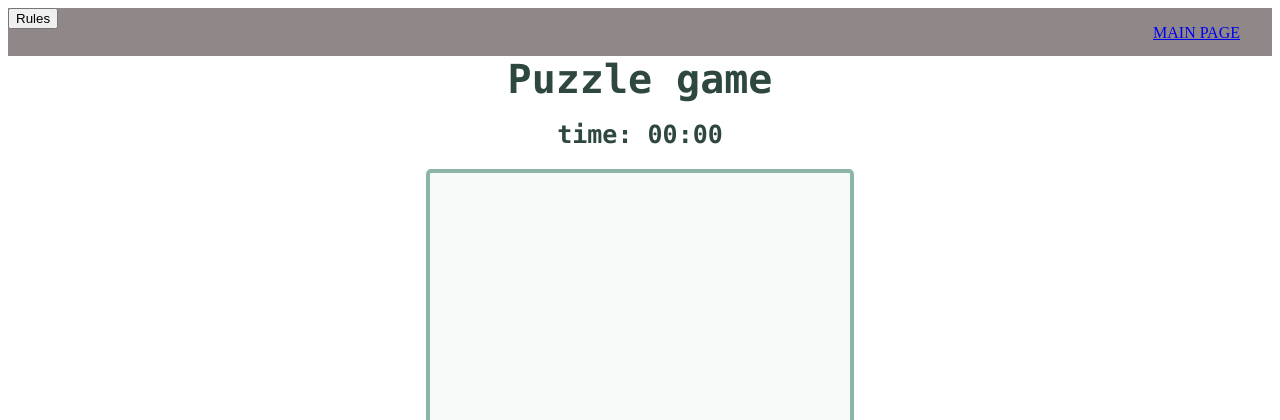
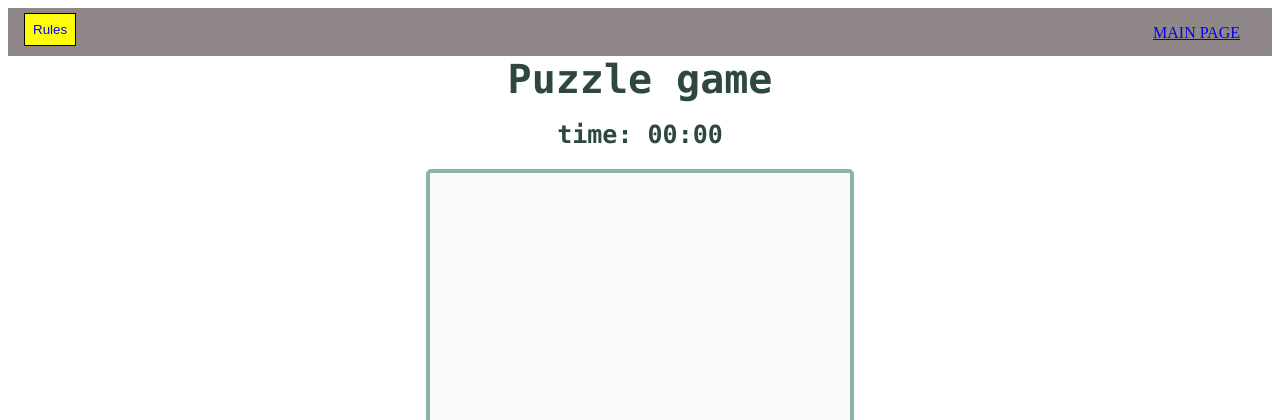
Before and after one commit to sqoger/JSgame, a Flask app: page /puzzle/1 in a window 1280 px wide. Shown: the top 420 px of the page. Run offline with Flask 2, Linux system fonts and the light colour scheme.

Commit message:
refactor

```diff
--- a/server.py
+++ b/server.py
@@ -1,4 +1,4 @@
-from flask import Flask, request, redirect, render_template, url_for
+from flask import Flask, render_template
 
 app = Flask(__name__, static_folder="static")
 
--- a/static/style-puzzle.css
+++ b/static/style-puzzle.css
@@ -60,8 +60,18 @@
     box-shadow: 0 0 0 1px #8CB5A8;
 }
 
+.rules {
+    padding: 0.5rem;
+    color: blue;
+    background-color: yellow;
+    border: 1px solid black;
+    margin-left: 1rem;
+    margin-top: 0.3rem;
+}
+
+
 .button-puzzle {
-  background-color: #4CAF50; /* Green */
+  background-color: #4CAF50;
   border: none;
   color: white;
   padding: 20px;
--- a/templates/snake.html
+++ b/templates/snake.html
@@ -11,8 +11,8 @@
 
 
 <div class="top">
-<button class="rules" id="myBtn">Rules</button>
-<div id="myModal" class="modal">
+<button class="rules" id="modal-button">Rules</button>
+<div id="modal" class="modal">
   <div class="modal-content">
     <span class="close">&times;</span>
       <h2>Rules:</h2>
```
Also changed, not shown: static/snake.js (+5 -2 lines).
